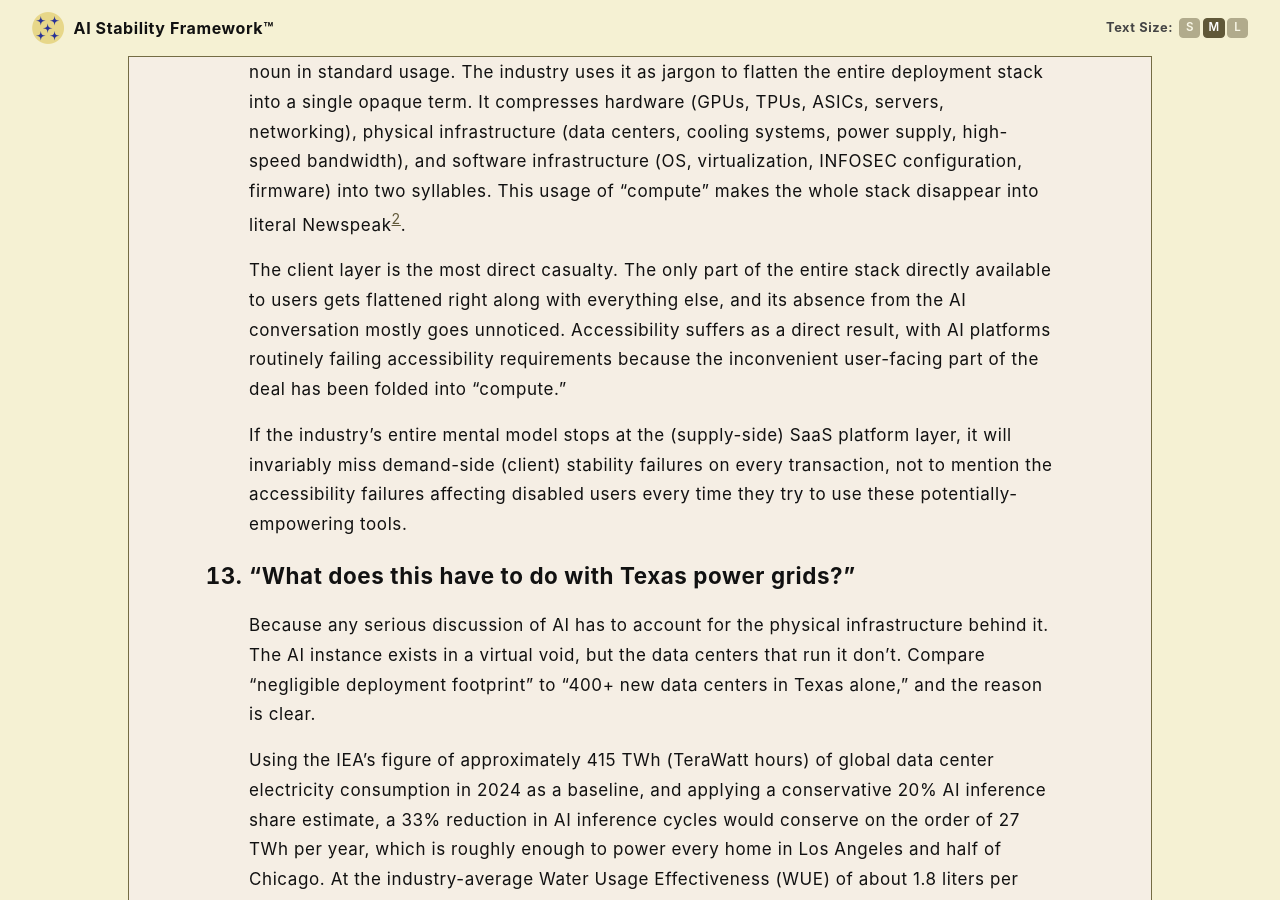
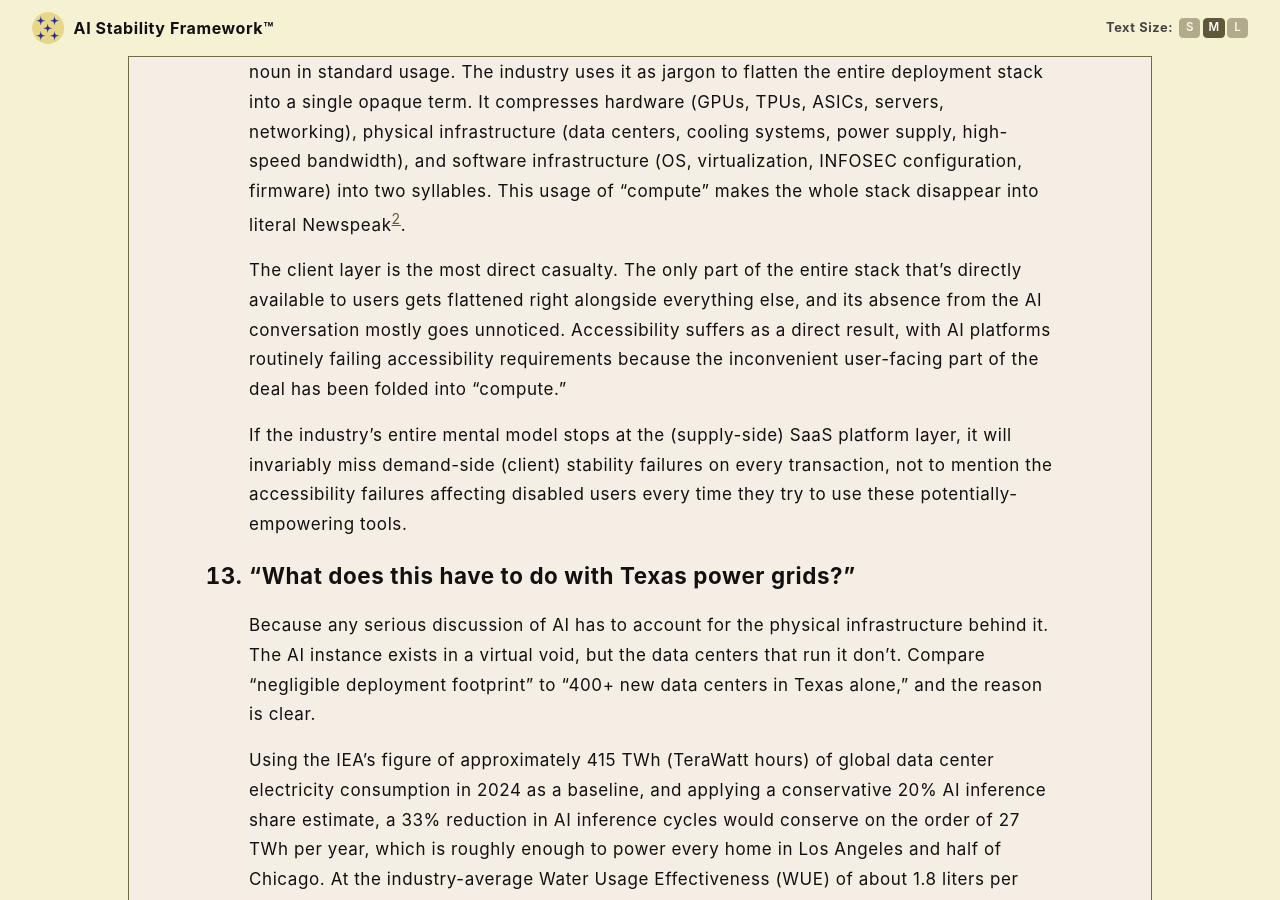
Before and after one commit to rojaslen/AISF-WEB, a Jekyll site: the page built from epilogue.md, in a window 1280 px wide and 900 px high, scrolled down 6008 px. Built offline with Jekyll 4.4.1, drawn with Linux system fonts in a browser that asks for light colours; some web fonts are replaced.

Commit message:
Update epilogue.md

```diff
--- a/epilogue.md
+++ b/epilogue.md
@@ -106,7 +106,7 @@ main ol > li::marker { font-size: 1.4rem; font-weight: 700; }
 
     The word "compute" is primarily defined as a verb *(1<sup>st</sup> person sing., infin.)*. The word is not a noun in standard usage. The industry uses it as jargon to flatten the entire deployment stack into a single opaque term. It compresses hardware (GPUs, TPUs, ASICs, servers, networking), physical infrastructure (data centers, cooling systems, power supply, high-speed bandwidth), and software infrastructure (OS, virtualization, INFOSEC configuration, firmware) into two syllables. This usage of "compute" makes the whole stack disappear into literal Newspeak[^Fa].
 
-    The client layer is the most direct casualty. The only part of the entire stack directly available to users gets flattened right along with everything else, and its absence from the AI conversation mostly goes unnoticed. Accessibility suffers as a direct result, with AI platforms routinely failing accessibility requirements because the inconvenient user-facing part of the deal has been folded into "compute."
+    The client layer is the most direct casualty. The only part of the entire stack that's directly available to users gets flattened right alongside everything else, and its absence from the AI conversation mostly goes unnoticed. Accessibility suffers as a direct result, with AI platforms routinely failing accessibility requirements because the inconvenient user-facing part of the deal has been folded into "compute."
 
     If the industry's entire mental model stops at the (supply-side) SaaS platform layer, it will invariably miss demand-side (client) stability failures on every transaction, not to mention the accessibility failures affecting disabled users every time they try to use these potentially-empowering tools.
 
```
